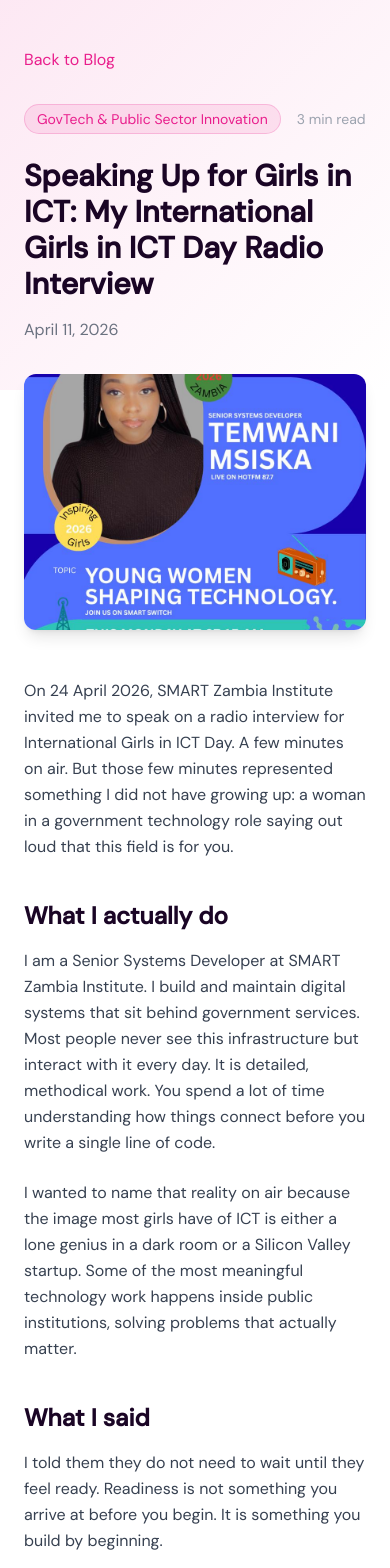
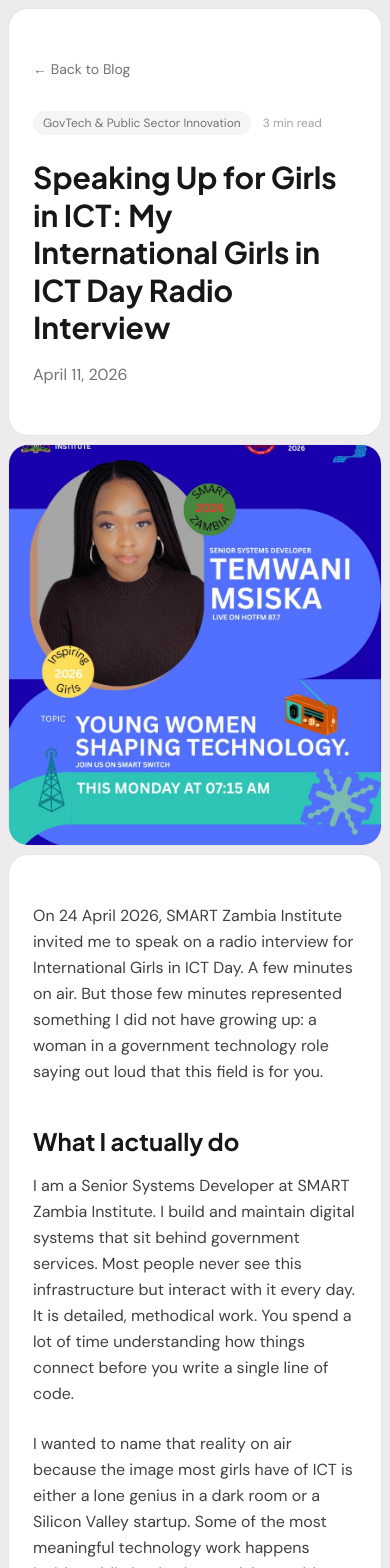
Before and after one commit to temwani-msiska/TemwaPortfolio, a Next.js app: page /blog/speaking-up-for-girls-in-ict-radio-interview in a window 390 px wide. Shown: the top 1568 px of the page. Built offline with nearby package versions, Linux system fonts and the light colour scheme.

Commit message:
Remove ICANN Fellowship entry and refresh blog with neutral palette and larger images

```diff
--- a/app/blog/[slug]/page.tsx
+++ b/app/blog/[slug]/page.tsx
@@ -28,32 +28,32 @@ export default function BlogPostPage({ params }: { params: { slug: string } }) {
     notFound();
   }
 
-  // Get related posts (same category, excluding current)
   const relatedPosts = blogPosts
     .filter(p => p.category === post.category && p.slug !== post.slug)
     .slice(0, 2);
 
   return (
-    <main className="min-h-screen bg-white">
+    <main className="min-h-screen bg-neutral-300/40">
       {/* Header */}
-      <header className="bg-gradient-to-br from-[#E91E8C]/10 to-white py-12">
-        <div className="max-w-4xl mx-auto px-6">
+      <header className="px-2 md:px-5 pt-2 md:pt-5">
+        <div className="bg-white rounded-[20px] md:rounded-[28px] border border-neutral-200 py-12 md:py-16 px-6 md:px-10">
+          <div className="max-w-5xl mx-auto">
             <Link
               href="/blog"
-            className="inline-block text-[#E91E8C] hover:text-[#C2185B] transition-colors mb-8"
+              className="inline-flex items-center gap-2 text-sm text-neutral-500 hover:text-neutral-900 transition-colors mb-8"
             >
-            Back to Blog
+              ← Back to Blog
             </Link>
-          <div className="flex items-center gap-4 mb-6">
-            <span className="px-3 py-1 bg-[#E91E8C]/10 text-[#E91E8C] text-sm rounded-full border border-[#E91E8C]/20">
+            <div className="flex items-center gap-3 mb-6">
+              <span className="px-2.5 py-1 bg-neutral-100 text-neutral-500 text-xs rounded-full">
                 {post.category}
               </span>
-            <span className="text-gray-400 text-sm">{post.readTime}</span>
+              <span className="text-neutral-400 text-xs">{post.readTime}</span>
             </div>
-          <h1 className="text-3xl md:text-4xl font-bold text-[#1A0525] mb-4">
+            <h1 className="text-3xl md:text-5xl font-heading font-bold text-neutral-900 mb-4 leading-tight">
               {post.title}
             </h1>
-          <time className="text-gray-500">
+            <time className="text-neutral-500">
               {new Date(post.date).toLocaleDateString('en-US', {
                 year: 'numeric',
                 month: 'long',
@@ -61,37 +61,39 @@ export default function BlogPostPage({ params }: { params: { slug: string } }) {
               })}
             </time>
           </div>
+        </div>
       </header>
 
       {/* Featured Image */}
       {post.image && (
-        <div className="max-w-4xl mx-auto px-6 -mt-4">
-          <div className="rounded-xl overflow-hidden shadow-lg">
+        <div className="px-2 md:px-5 mt-2">
+          <div className="max-w-5xl mx-auto rounded-[20px] md:rounded-[28px] overflow-hidden border border-neutral-200">
             <img
               src={post.image}
               alt={post.title}
-              className="w-full h-64 md:h-80 object-cover"
+              className="w-full h-[400px] md:h-[600px] object-cover"
             />
           </div>
         </div>
       )}
 
       {/* Article Content */}
-      <article className="py-12">
-        <div className="max-w-4xl mx-auto px-6">
+      <article className="px-2 md:px-5 mt-2">
+        <div className="bg-white rounded-[20px] md:rounded-[28px] border border-neutral-200 py-12 md:py-16 px-6 md:px-10">
+          <div className="max-w-3xl mx-auto">
             <div className="prose prose-lg max-w-none">
               {post.content.split('\n\n').map((paragraph, index) => {
                 const trimmed = paragraph.trim();
                 if (trimmed.startsWith('## ')) {
                   return (
-                  <h2 key={index} className="text-2xl font-bold text-[#1A0525] mt-10 mb-4">
+                    <h2 key={index} className="text-2xl md:text-3xl font-heading font-bold text-neutral-900 mt-10 mb-4">
                       {trimmed.replace('## ', '')}
                     </h2>
                   );
                 }
                 if (trimmed.startsWith('### ')) {
                   return (
-                  <h3 key={index} className="text-xl font-semibold text-[#1A0525] mt-8 mb-3">
+                    <h3 key={index} className="text-xl md:text-2xl font-heading font-semibold text-neutral-900 mt-8 mb-3">
                       {trimmed.replace('### ', '')}
                     </h3>
                   );
@@ -99,10 +101,10 @@ export default function BlogPostPage({ params }: { params: { slug: string } }) {
                 if (trimmed) {
                   const parts = trimmed.split(/(codesheros\.co\.zm)/g);
                   return (
-                  <p key={index} className="text-gray-700 leading-relaxed mb-6">
+                    <p key={index} className="text-neutral-700 leading-relaxed mb-6">
                       {parts.map((part, i) =>
                         part === 'codesheros.co.zm' ? (
-                        <a key={i} href="https://www.codesheros.co.zm" target="_blank" rel="noopener noreferrer" className="text-[#00B4D8] hover:underline">codesheros.co.zm</a>
+                          <a key={i} href="https://www.codesheros.co.zm" target="_blank" rel="noopener noreferrer" className="text-neutral-900 underline hover:no-underline">codesheros.co.zm</a>
                         ) : (
                           part
                         )
@@ -115,12 +117,12 @@ export default function BlogPostPage({ params }: { params: { slug: string } }) {
             </div>
 
             {/* Tags */}
-          <div className="mt-12 pt-8 border-t border-gray-100">
+            <div className="mt-12 pt-8 border-t border-neutral-100">
               <div className="flex flex-wrap gap-2">
                 {post.tags.map((tag) => (
                   <span
                     key={tag}
-                  className="px-3 py-1 bg-gray-100 text-gray-600 text-sm rounded-full"
+                    className="px-3 py-1 border border-neutral-200 text-neutral-600 text-sm rounded-full"
                   >
                     {tag}
                   </span>
@@ -128,41 +130,58 @@ export default function BlogPostPage({ params }: { params: { slug: string } }) {
               </div>
             </div>
           </div>
+        </div>
       </article>
 
       {/* Related Posts */}
       {relatedPosts.length > 0 && (
-        <section className="py-16 bg-[#FDF6FF]">
-          <div className="max-w-4xl mx-auto px-6">
-            <h2 className="text-2xl font-bold text-[#1A0525] mb-8">Related Posts</h2>
+        <section className="px-2 md:px-5 mt-2">
+          <div className="bg-white rounded-[20px] md:rounded-[28px] border border-neutral-200 py-12 md:py-16 px-6 md:px-10">
+            <div className="max-w-5xl mx-auto">
+              <div className="flex items-center gap-3 mb-10">
+                <span className="text-sm font-medium text-neutral-400 tracking-wider uppercase">Related Posts</span>
+                <div className="flex-1 h-px bg-neutral-200"></div>
+              </div>
               <div className="grid md:grid-cols-2 gap-6">
                 {relatedPosts.map((relatedPost) => (
                   <Link
                     key={relatedPost.slug}
                     href={`/blog/${relatedPost.slug}`}
-                  className="bg-white p-6 rounded-xl shadow-md hover:shadow-lg transition-all duration-300 border border-gray-100"
+                    className="group block border border-neutral-200 rounded-2xl overflow-hidden hover:border-neutral-400 transition-all duration-300"
                   >
-                  <span className="px-2 py-1 bg-[#E91E8C]/10 text-[#E91E8C] text-xs rounded-full border border-[#E91E8C]/20">
+                    {relatedPost.image && (
+                      <div className="h-56 overflow-hidden">
+                        <img
+                          src={relatedPost.image}
+                          alt={relatedPost.title}
+                          className="w-full h-full object-cover group-hover:scale-105 transition-transform duration-500"
+                        />
+                      </div>
+                    )}
+                    <div className="p-6">
+                      <span className="px-2.5 py-1 bg-neutral-100 text-neutral-500 text-xs rounded-full">
                         {relatedPost.category}
                       </span>
-                  <h3 className="text-lg font-semibold text-[#1A0525] mt-3 mb-2 line-clamp-2">
+                      <h3 className="text-lg font-heading font-bold text-neutral-900 mt-3 mb-2 line-clamp-2 group-hover:text-neutral-600 transition-colors">
                         {relatedPost.title}
                       </h3>
-                  <p className="text-gray-600 text-sm line-clamp-2">
+                      <p className="text-neutral-500 text-sm line-clamp-2">
                         {relatedPost.excerpt}
                       </p>
+                    </div>
                   </Link>
                 ))}
+              </div>
             </div>
           </div>
         </section>
       )}
 
       {/* Footer */}
-      <footer className="py-8 border-t border-gray-100">
-        <div className="max-w-7xl mx-auto px-6 text-center">
-          <Link href="/" className="text-[#E91E8C] hover:text-[#C2185B] transition-colors">
-            Back to Portfolio
+      <footer className="px-2 md:px-5 pt-2 pb-2 md:pb-5">
+        <div className="bg-neutral-900 rounded-[20px] md:rounded-[28px] py-8 px-4 md:px-10 text-center">
+          <Link href="/" className="text-neutral-400 hover:text-white transition-colors text-sm">
+            ← Back to Portfolio
           </Link>
         </div>
       </footer>
--- a/app/page.tsx
+++ b/app/page.tsx
@@ -792,8 +792,7 @@ const projects = [
               {[
                 { title: 'GovStack Women in GovTech Challenge 2026 Mentee', detail: 'Selected from 1,300+ applicants across 137 countries' },
                 { title: 'OpenG2P Advanced Training Course', detail: 'IIIT Bangalore, December 2024' },
-                { title: 'AFRALO Individual Member', detail: 'ICANN' },
-                { title: 'ICANN Fellowship Applicant', detail: 'ICANN87 Muscat Oman, October 2026' }
+                { title: 'AFRALO Individual Member', detail: 'ICANN' }
               ].map((item, index) => (
                 <div key={index} className="border border-neutral-200 rounded-2xl p-5 hover:border-neutral-400 transition-colors">
                   <Globe className="w-5 h-5 text-neutral-300 mb-3" />
```
Also changed, not shown: app/blog/page.tsx (+30 -26 lines). Lines whose indentation alone changed are shown as unchanged.
